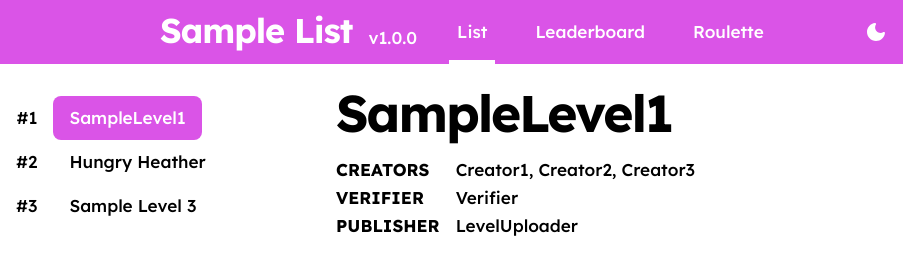
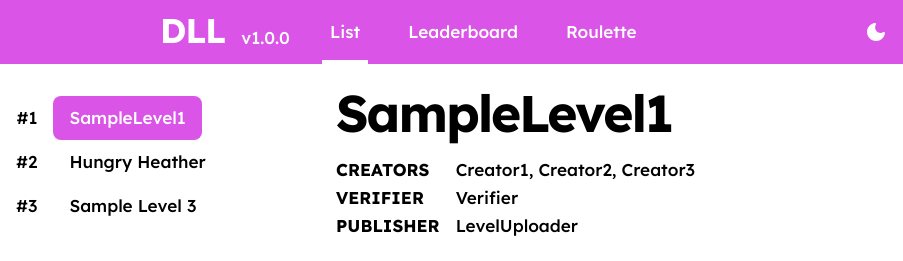
Before and after one commit to alf1e724/Dashers-Unrated-Demon-list, a plain HTML site: page index.html in a window 1280 px wide. Shown: the top 261 px of the page, 0-903 px from the left. Drawn offline with nearby package versions, Linux system fonts and the light colour scheme.

Commit message:
Update index.html

```diff
--- a/index.html
+++ b/index.html
@@ -3,7 +3,7 @@
     <head>
         <meta charset="UTF-8" />
         <meta name="viewport" content="width=1024" />
-        <title>Your List Name</title>
+        <title>Dashers Levels List</title>
 
         <!-- Replace your server icon by uploading an image file named "list_icon.png"-->
         <link rel="icon" href="/list_icon.png" />
@@ -37,7 +37,7 @@
     <body id="app">
         <header :class="{ dark: store.dark }">
             <div class="logo">
-                <h2>Sample List</h2>
+                <h2>DLL</h2>
                 <p>v1.0.0</p>
             </div>
             <nav class="nav">
```
